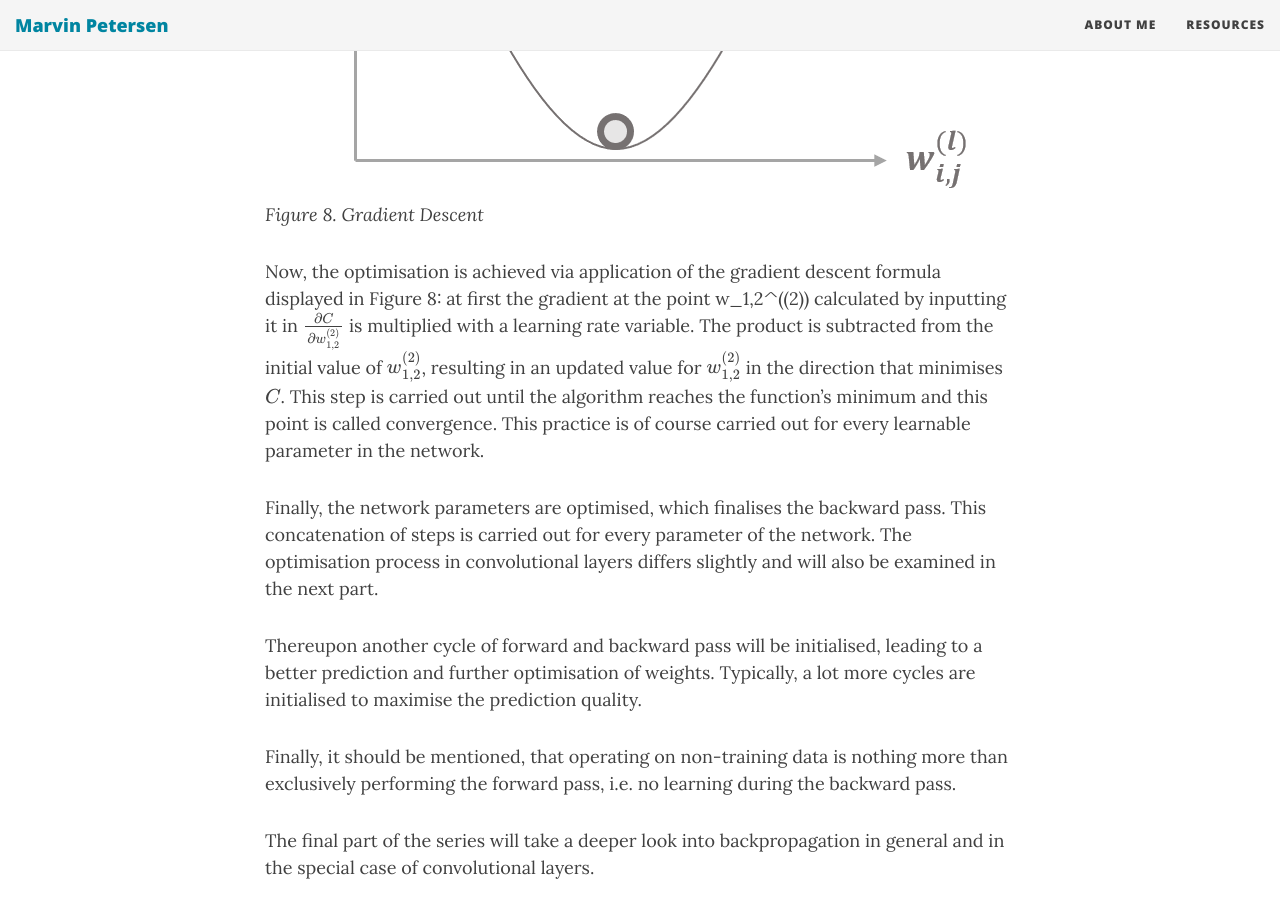
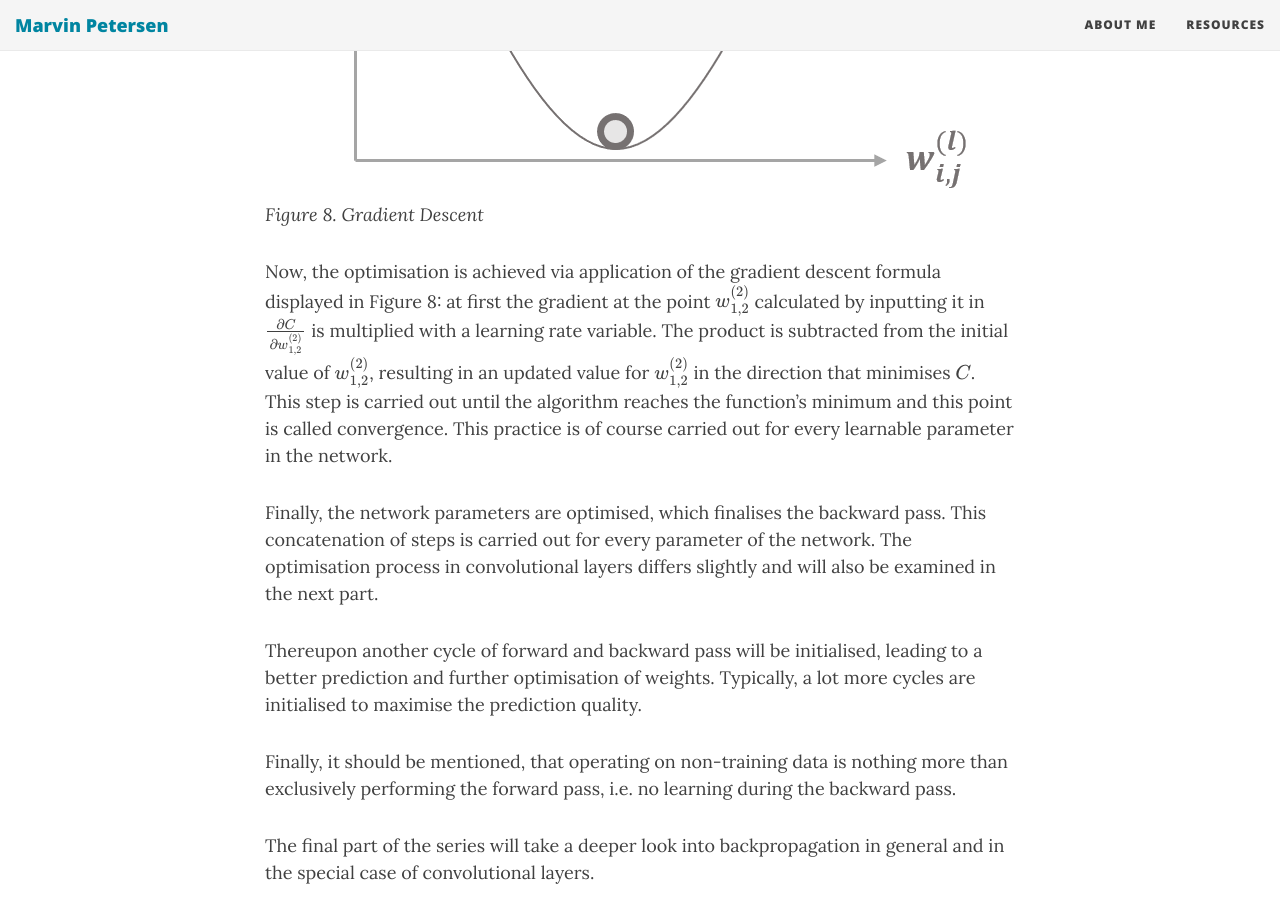
Before and after one commit to m-petersen/vinpetersen.github.io, a Jekyll site: the page built from _posts/2018-11-25-a-guided-tour-through-a-convolutional-neural-network-part-3.md, in a window 1280 px wide and 900 px high, scrolled down 3503 px. Built offline with Jekyll 4.4.1, drawn with Linux system fonts in a browser that asks for light colours; nearby versions of some CDN libraries; formulas are drawn with MathJax 3.

```diff
--- a/_posts/2018-11-25-a-guided-tour-through-a-convolutional-neural-network-part-3.md
+++ b/_posts/2018-11-25-a-guided-tour-through-a-convolutional-neural-network-part-3.md
@@ -35,7 +35,7 @@ It is achieved by application of the chain rule, which will be subject of the ne
 ![grad_desc.png]({{site.baseurl}}/img/grad_desc.png)
 *Figure 8. Gradient Descent*
 
-Now, the optimisation is achieved via application of the gradient descent formula displayed in Figure 8: at first the gradient at the point w_1,2^((2)) calculated by inputting it in $$\frac{∂C}{∂w_{1,2}^{(2)}}$$ is multiplied with a learning rate variable. The product is subtracted from the initial value of $$w_{1,2}^{(2)}$$, resulting in an updated value for $$w_{1,2}^{(2)}$$ in the direction that minimises $$𝐶$$. This step is carried out until the algorithm reaches the function’s minimum and this point is called convergence. This practice is of course carried out for every learnable parameter in the network.
+Now, the optimisation is achieved via application of the gradient descent formula displayed in Figure 8: at first the gradient at the point $$w_{1,2}^{(2)}$$ calculated by inputting it in $$\frac{∂C}{∂w_{1,2}^{(2)}}$$ is multiplied with a learning rate variable. The product is subtracted from the initial value of $$w_{1,2}^{(2)}$$, resulting in an updated value for $$w_{1,2}^{(2)}$$ in the direction that minimises $$𝐶$$. This step is carried out until the algorithm reaches the function’s minimum and this point is called convergence. This practice is of course carried out for every learnable parameter in the network.
 
 Finally, the network parameters are optimised, which finalises the backward pass. This concatenation of steps is carried out for every parameter of the network. The optimisation process in convolutional layers differs slightly and will also be examined in the next part.
 
```
